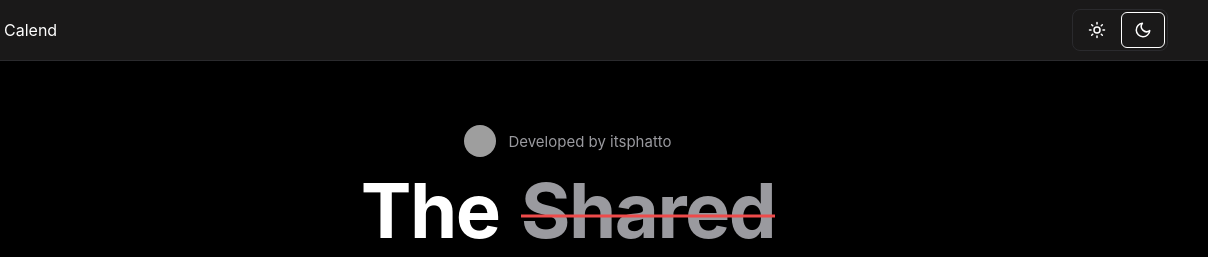
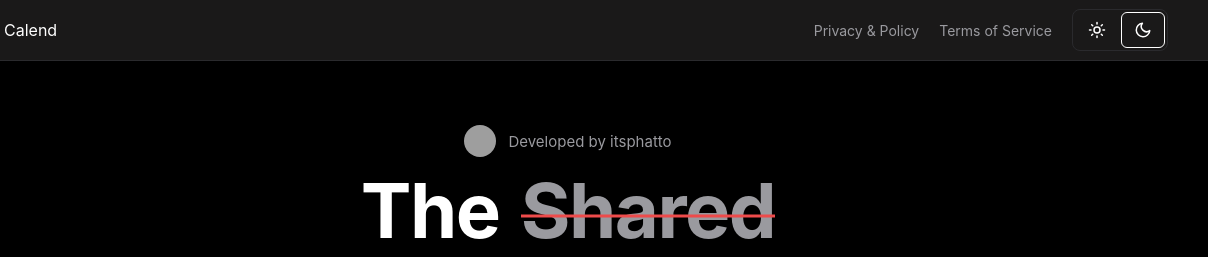
Before and after one commit to itsphatto/Calend, a plain HTML site: page index.html in a window 1280 px wide. Shown: the top 257 px of the page, 72-1280 px from the left. Drawn offline with Linux system fonts and the light colour scheme; grey boxes are pictures that could not be loaded.

Commit message:
add privacy and tos on the bar

```diff
--- a/index.html
+++ b/index.html
@@ -44,6 +44,11 @@
       <img src="/assets/CalendLogo.png" alt="Calend logo">
       Calend
       </span>
+
+       <nav class="barlinks" aria-label="Legal">
+        <a href="Privacy.html">Privacy & Policy</a>
+        <a href="Termofservice.html">Terms of Service</a>
+       </nav>
 
       <div class="themetoggle" id="HomeBtn" role="group" aria-label="Theme">
         <button id="buttonlightmode" aria-label="Light mode">
--- a/landingpage.css
+++ b/landingpage.css
@@ -559,7 +559,7 @@ h1 {
   width: 100%;
   height: 2px;
   background: var(--fg);
-  transition: transform 0.3s ease, background 0.2s;
+
 
 }
 .faqIcon::after { transform: rotate(90deg); }
@@ -624,3 +624,26 @@ h1 {
 .FooterBar .divider {
     color: #aaa;
 }
+
+
+.barlinks {
+  display: flex;
+  gap: 20px;
+  margin-left: auto;
+  margin-right: 20px;
+  font-size: 14px;
+}
+
+.barlinks a {
+  color: var(--muted);
+  text-decoration: none;
+  transition: color 0.2s;
+}
+
+.barlinks a:hover {
+  color: var(--fg);
+}
+
+@media (max-width: 520px) {
+  .barlinks { display: none; }
+}
```
